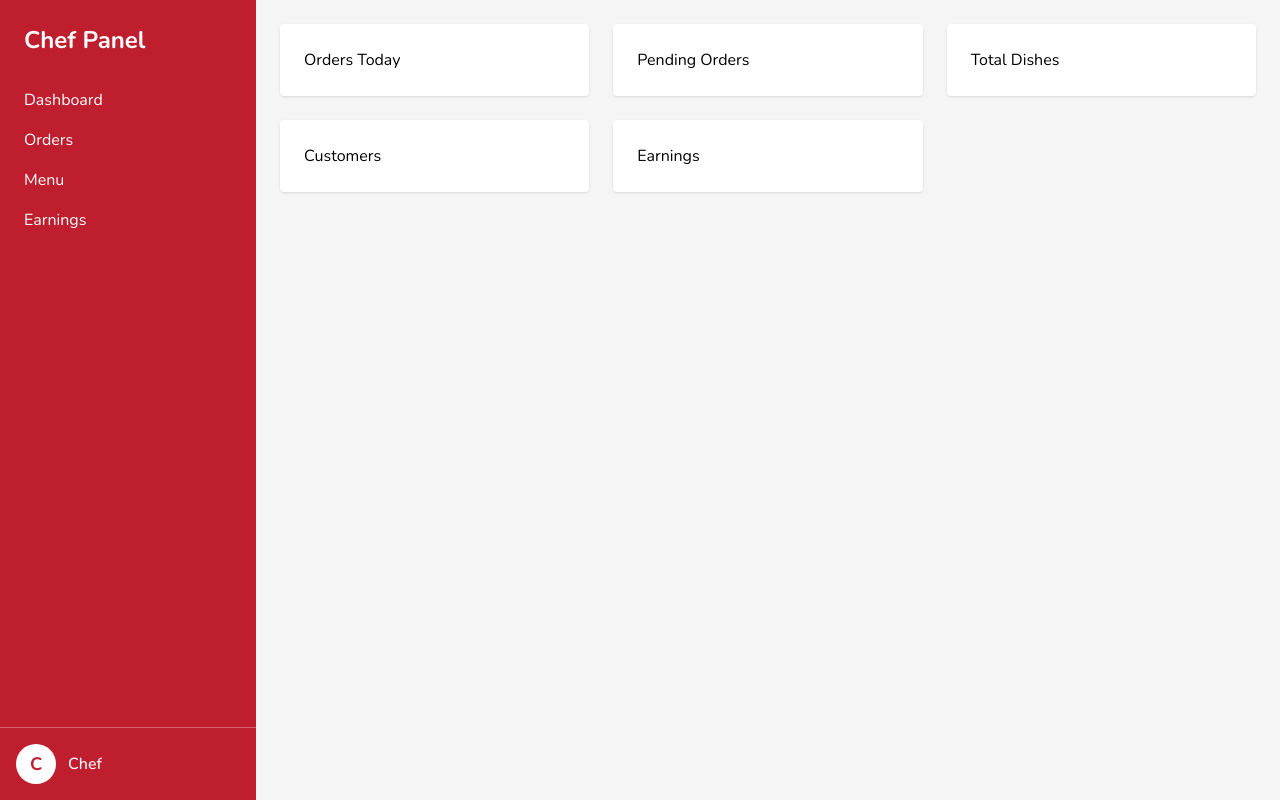
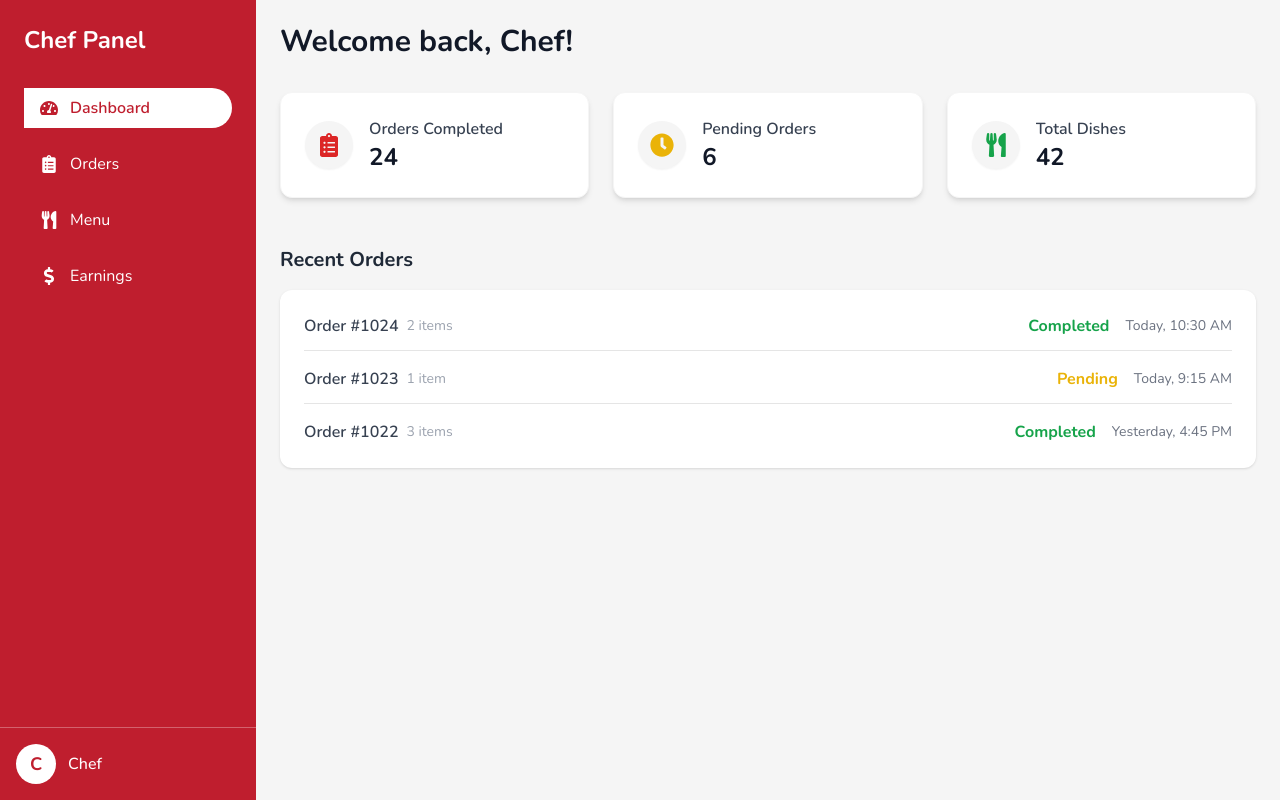
Before and after one commit to ktering/frontend, a React (Vite) app: page /chef-dashboard in a window 1280 px wide. Built offline with nearby package versions, Linux system fonts and the light colour scheme.

Commit message:
Styled chef dashboard

```diff
--- a/config.js
+++ b/config.js
@@ -1,2 +1,3 @@
 // src/api/config.js
-export const API_BASE =  import.meta.env.VITE_BACKEND_URL;
+// export const API_BASE =  import.meta.env.VITE_BACKEND_URL;
+export const API_BASE =  "http://localhost:5000";
--- a/src/components/chef/ChefSidebar.jsx
+++ b/src/components/chef/ChefSidebar.jsx
@@ -1,61 +1,19 @@
-// import React from "react";
-// import { Link } from "react-router-dom";
-
-// export default function Sidebar({ isOpen, setIsOpen }) {
-//   return (
-//     <div
-//       className={`fixed top-0 left-0 h-full w-64 bg-primary text-white p-6
-//         transform transition-transform duration-300 z-50
-//         ${isOpen ? "translate-x-0" : "-translate-x-full"}
-//         md:translate-x-0`}
-//     >
-//       <h2 className="text-2xl font-bold mb-8">Chef Panel</h2>
-//       <nav className="space-y-4">
-//         <Link to="/chef-dashboard" className="block hover:text-gray-200">Dashboard</Link>
-//         <Link to="/chef-orders" className="block hover:text-gray-200">Orders</Link>
-//         <Link to="/chef-menu" className="block hover:text-gray-200">Menu</Link>
-//         <Link to="/chef-earnings" className="block hover:text-gray-200">Earnings</Link>
-//       </nav>
-//     </div>
-//   );
-// }
-
-// import React from "react";
-// import { Link } from "react-router-dom";
-
-// export default function Sidebar({ isOpen, setIsOpen }) {
-//   return (
-//     <div
-//       className={`fixed top-0 left-0 h-full w-64 bg-primary text-white p-6
-//         transform transition-transform duration-300 z-50
-//         ${isOpen ? "translate-x-0" : "-translate-x-full"}
-//         md:translate-x-0`}
-//     >
-//       {/* Close button for mobile */}
-//       <button
-//         className="absolute top-4 right-4 md:hidden text-white text-2xl"
-//         onClick={() => setIsOpen(false)}
-//         aria-label="Close sidebar"
-//       >
-//         &times;
-//       </button>
-//       <h2 className="text-2xl font-bold mb-8">Chef Panel</h2>
-//       <nav className="space-y-4">
-//         <Link to="/chef-dashboard" className="block hover:text-gray-200">Dashboard</Link>
-//         <Link to="/chef-orders" className="block hover:text-gray-200">Orders</Link>
-//         <Link to="/chef-menu" className="block hover:text-gray-200">Menu</Link>
-//         <Link to="/chef-earnings" className="block hover:text-gray-200">Earnings</Link>
-//       </nav>
-//     </div>
-//   );
-// }
-
 import React from "react";
-import { Link } from "react-router-dom";
+import { Link, useLocation } from "react-router-dom";
+import { FaTachometerAlt, FaClipboardList, FaUtensils, FaDollarSign } from "react-icons/fa";
 
 export default function Sidebar({ isOpen, setIsOpen }) {
   const chefName = localStorage.getItem("chefName") || "Chef";
   const chefInitial = chefName.trim().charAt(0).toUpperCase();
+  const location = useLocation();
+
+  // List of nav items with icons
+  const navItems = [
+    { path: "/chef-dashboard", label: "Dashboard", icon: <FaTachometerAlt className="inline-block mr-3 text-lg" /> },
+    { path: "/chef-orders", label: "Orders", icon: <FaClipboardList className="inline-block mr-3 text-lg" /> },
+    { path: "/chef-menu", label: "Menu", icon: <FaUtensils className="inline-block mr-3 text-lg" /> },
+    { path: "/chef-earnings", label: "Earnings", icon: <FaDollarSign className="inline-block mr-3 text-lg" /> },
+  ];
 
   return (
     <div
@@ -77,10 +35,29 @@ export default function Sidebar({ isOpen, setIsOpen }) {
       <div className="flex-1 p-6">
         <h2 className="text-2xl font-bold mb-8">Chef Panel</h2>
         <nav className="space-y-4">
-          <Link to="/chef-dashboard" className="block hover:text-gray-200">Dashboard</Link>
-          <Link to="/chef-orders" className="block hover:text-gray-200">Orders</Link>
-          <Link to="/chef-menu" className="block hover:text-gray-200">Menu</Link>
-          <Link to="/chef-earnings" className="block hover:text-gray-200">Earnings</Link>
+          {navItems.map(({ path, label, icon }) => {
+            const isActive = location.pathname === path;
+            return (
+              <Link
+                key={path}
+                to={path}
+                className={`block relative px-4 py-2 rounded-r-full transition-colors duration-300 flex items-center
+                  ${isActive
+                    ? "bg-white text-primary font-semibold"
+                    : "hover:text-gray-200"
+                  }`}
+              >
+                {/* Left side highlight bar */}
+                {isActive && (
+                  <span className="absolute top-0 left-0 h-full w-2 bg-white rounded-r-full"></span>
+                )}
+                {/* Icon */}
+                {icon}
+                {/* Label */}
+                {label}
+              </Link>
+            );
+          })}
         </nav>
       </div>
 
--- a/src/components/chef/chefLayout.jsx
+++ b/src/components/chef/chefLayout.jsx
@@ -48,7 +48,7 @@ export default function ChefLayout({ children }) {
   const [isOpen, setIsOpen] = useState(false);
 
   return (
-    <div className="flex min-h-screen bg-gray-100">
+    <div className="flex min-h-screen bg-gray-100 w-full">
       {/* Sidebar */}
       <Sidebar isOpen={isOpen} setIsOpen={setIsOpen} />
 
@@ -68,7 +68,8 @@ export default function ChefLayout({ children }) {
         <div className="bg-white shadow-md p-4 flex items-center justify-between md:hidden">
           {/* Chef name */}
           <h1 className="font-bold text-lg text-primary">
-            {localStorage.getItem("chefName") || "Chef"}
+            {/* {localStorage.getItem("chefName") || "Chef"} */}
+            Chef Dashboard
           </h1>
 
           {/* Hamburger */}
--- a/src/pages/chef/ChefDashboard.jsx
+++ b/src/pages/chef/ChefDashboard.jsx
@@ -1,16 +1,78 @@
-import React from "react";
 import ChefLayout from "../../components/chef/chefLayout";
+import { FaClipboardList, FaClock, FaUtensils } from "react-icons/fa";
 
 export default function ChefDashboard() {
+  const chefName = localStorage.getItem("chefName") || "Chef";
+
+  const stats = [
+    { id: 1, title: "Orders Completed", value: 24, icon: <FaClipboardList className="text-xl sm:text-2xl text-red-600" /> },
+    { id: 2, title: "Pending Orders", value: 6, icon: <FaClock className="text-xl sm:text-2xl text-yellow-500" /> },
+    { id: 3, title: "Total Dishes", value: 42, icon: <FaUtensils className="text-xl sm:text-2xl text-green-600" /> },
+  ];
+
   return (
     <ChefLayout>
-      <div className="grid grid-cols-1 sm:grid-cols-2 lg:grid-cols-3 gap-6">
-        {/* Example Stat Cards */}
-        <div className="bg-white shadow rounded p-6">Orders Today</div>
-        <div className="bg-white shadow rounded p-6">Pending Orders</div>
-        <div className="bg-white shadow rounded p-6">Total Dishes</div>
-        <div className="bg-white shadow rounded p-6">Customers</div>
-        <div className="bg-white shadow rounded p-6">Earnings</div>
+      <div className="mb-8 px-4 sm:px-0">
+        <h1 className="text-2xl sm:text-3xl font-bold text-gray-900 mb-2 truncate">
+          Welcome back, {chefName}!
+        </h1>
+      </div>
+
+      <div className="grid grid-cols-1 sm:grid-cols-2 lg:grid-cols-3 gap-6 px-4 sm:px-0">
+        {stats.map(({ id, title, value, icon }) => (
+          <div
+            key={id}
+            className="bg-white rounded-xl shadow-md p-4 sm:p-6 flex items-center gap-4 hover:shadow-lg transition-shadow cursor-pointer border border-gray-100"
+          >
+            <div className="p-3 rounded-full bg-gray-100 flex items-center justify-center shadow-sm">
+              {icon}
+            </div>
+            <div className="flex-1 min-w-0">
+              <h2 className="text-sm sm:text-base font-semibold text-gray-700 truncate">{title}</h2>
+              <span className="text-xl sm:text-2xl font-bold text-gray-900">{value}</span>
+            </div>
+          </div>
+        ))}
+      </div>
+
+      {/* Recent Orders Section */}
+      <div className="mt-12 px-4 sm:px-0">
+        <h2 className="text-lg sm:text-xl font-bold text-gray-800 mb-4">Recent Orders</h2>
+        <div className="bg-white rounded-xl shadow p-4 sm:p-6">
+          {/* Replace with real order data */}
+          <div className="flex flex-col gap-4">
+            <div className="flex flex-col sm:flex-row justify-between items-start sm:items-center border-b pb-3">
+              <div className="flex items-center gap-2">
+                <span className="font-semibold text-gray-700 text-sm sm:text-base">Order #1024</span>
+                <span className="text-gray-400 text-xs sm:text-sm">2 items</span>
+              </div>
+              <div className="flex items-center gap-4 mt-2 sm:mt-0">
+                <span className="text-green-600 font-bold text-sm sm:text-base">Completed</span>
+                <span className="text-gray-500 text-xs sm:text-sm">Today, 10:30 AM</span>
+              </div>
+            </div>
+            <div className="flex flex-col sm:flex-row justify-between items-start sm:items-center border-b pb-3">
+              <div className="flex items-center gap-2">
+                <span className="font-semibold text-gray-700 text-sm sm:text-base">Order #1023</span>
+                <span className="text-gray-400 text-xs sm:text-sm">1 item</span>
+              </div>
+              <div className="flex items-center gap-4 mt-2 sm:mt-0">
+                <span className="text-yellow-500 font-bold text-sm sm:text-base">Pending</span>
+                <span className="text-gray-500 text-xs sm:text-sm">Today, 9:15 AM</span>
+              </div>
+            </div>
+            <div className="flex flex-col sm:flex-row justify-between items-start sm:items-center">
+              <div className="flex items-center gap-2">
+                <span className="font-semibold text-gray-700 text-sm sm:text-base">Order #1022</span>
+                <span className="text-gray-400 text-xs sm:text-sm">3 items</span>
+              </div>
+              <div className="flex items-center gap-4 mt-2 sm:mt-0">
+                <span className="text-green-600 font-bold text-sm sm:text-base">Completed</span>
+                <span className="text-gray-500 text-xs sm:text-sm">Yesterday, 4:45 PM</span>
+              </div>
+            </div>
+          </div>
+        </div>
       </div>
     </ChefLayout>
   );
```
